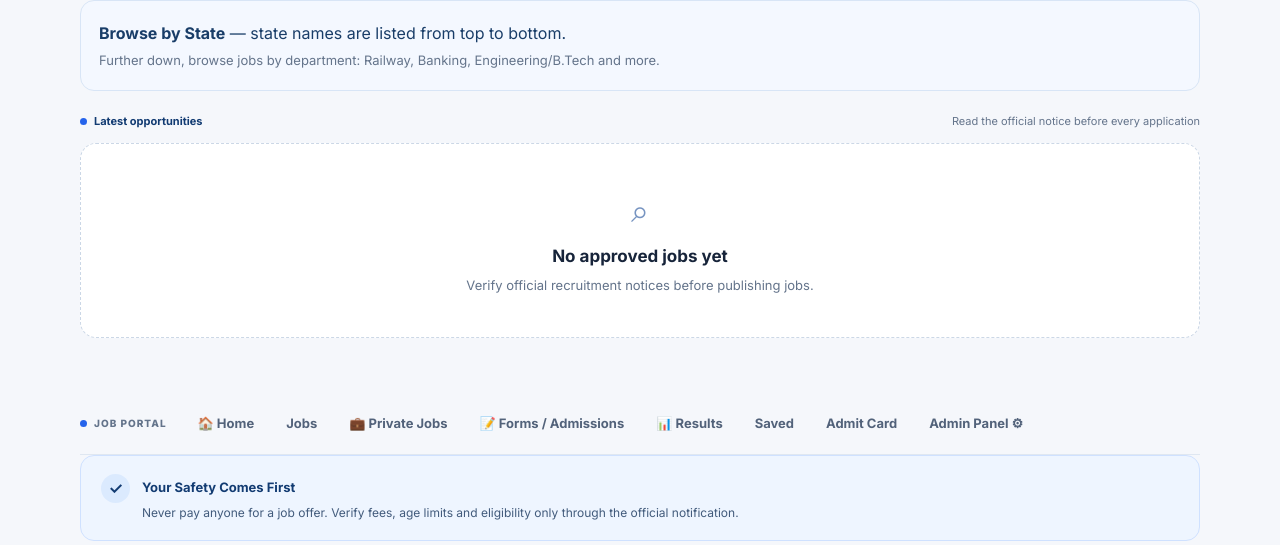
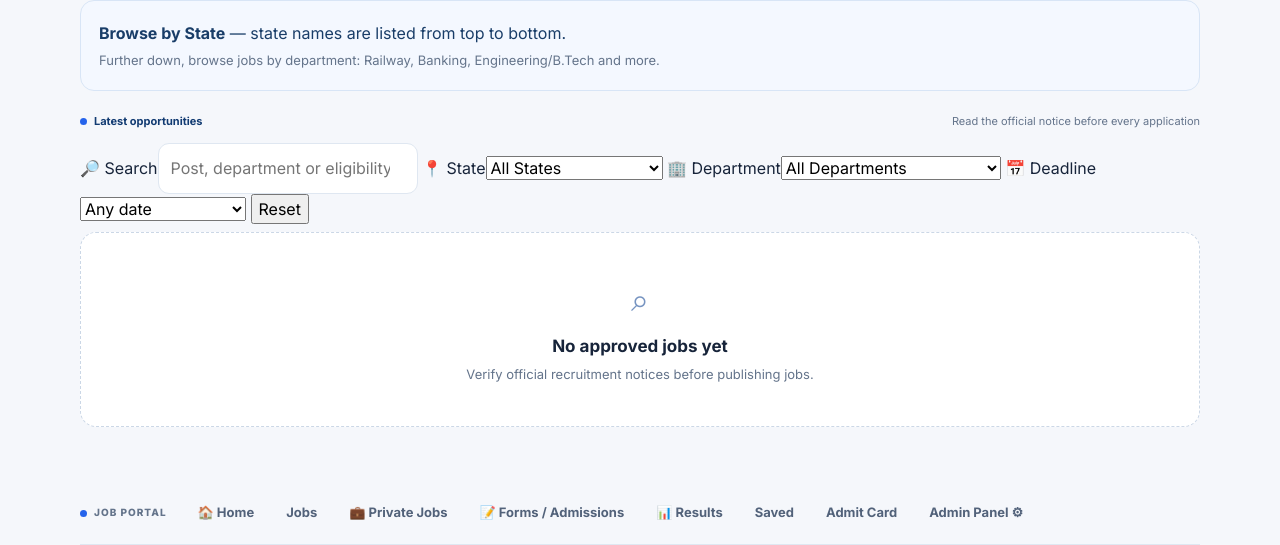
Before and after one commit to Jagmeet05911/jaimalwalagovtjobs, a plain HTML site: page index.html in a window 1280 px wide. Shown: the part 934-1479 px from the top of the page. Drawn offline with Linux system fonts and the light colour scheme; no server answers.

Commit message:
Load public job filter script

```diff
--- a/index.html
+++ b/index.html
@@ -39,5 +39,6 @@
   <script src="https://translate.google.com/translate_a/element.js?cb=googleTranslateElementInit" async></script>
   <script src="bottom-nav.js?v=20261023-2"></script>
   <script src="app.js?v=20261023-benefit-fix"></script>
+  <script src="filters.js?v=20261023-filter2"></script>
 </body>
 </html>
```
